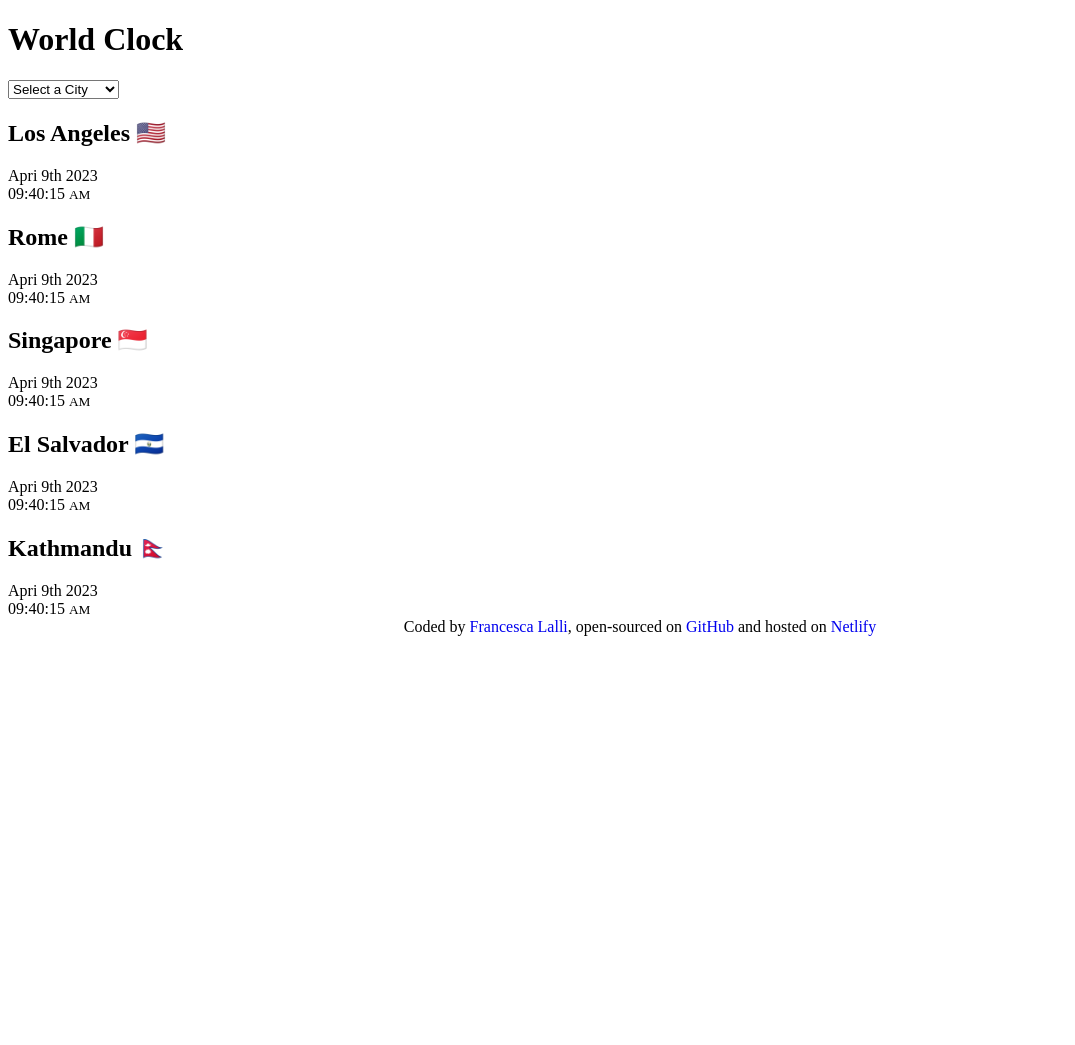
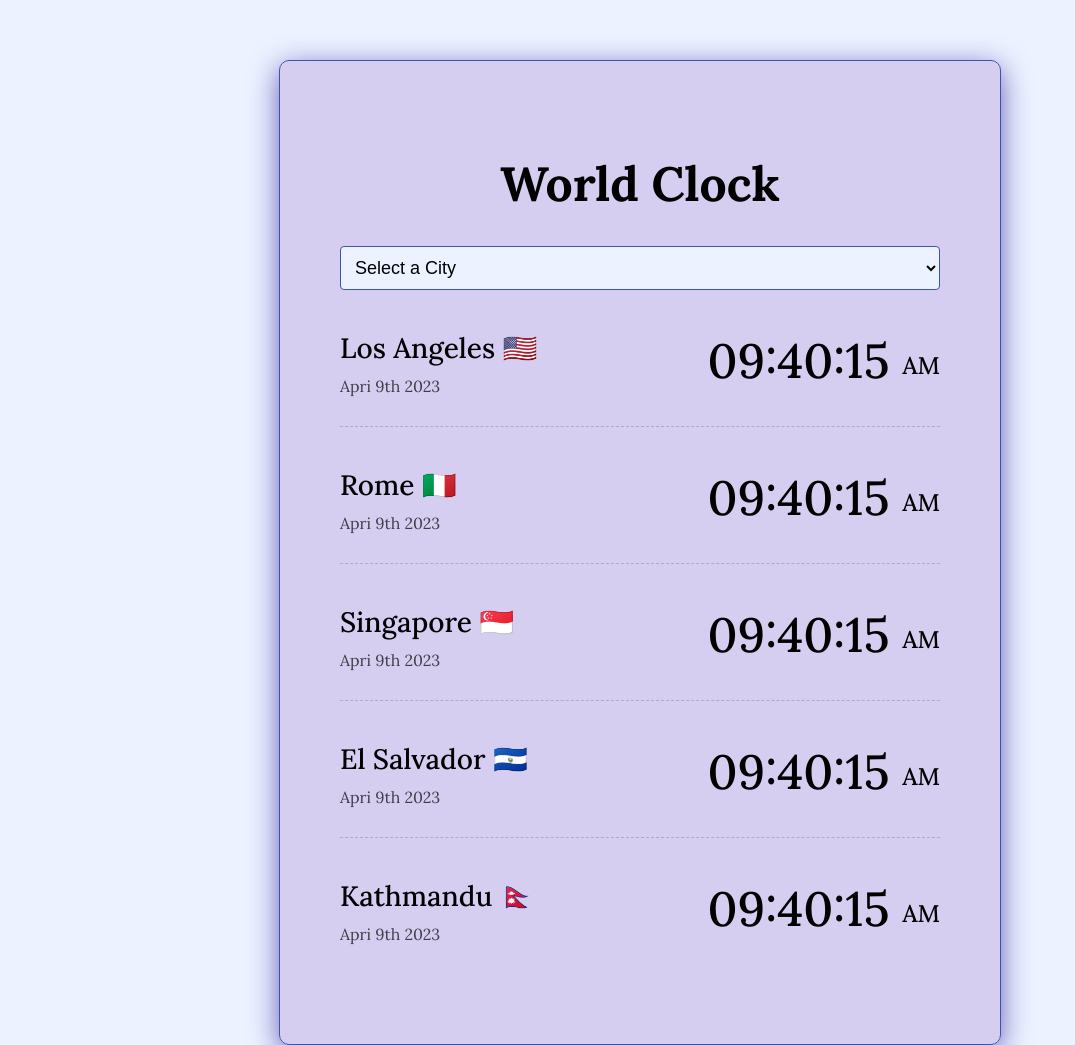
Before and after one commit to Flall/world-clock-app, a plain HTML site: page index.html in a window 1280 px wide. Shown: the top 1045 px of the page, without its empty margins (0-1075 px from the left). Before the commit the page ends 800 px from the top, so only its background shows below. Drawn offline with nearby package versions, Linux system fonts and the light colour scheme.

Commit message:
Project styled

```diff
--- a/src/style.css
+++ b/src/style.css
@@ -1,6 +1,77 @@
+body {
+  background-color: #ecf2ff;
+  font-family: "Lora", serif;
+}
+
+select {
+  display: block;
+  width: 100%;
+  font-size: 18px;
+  padding: 10px;
+  border-radius: 4px;
+  background: #ecf2ff;
+  border: 1px solid #3e54ac;
+}
+
+h1 {
+  text-align: center;
+  font-size: 48px;
+}
+
+h2 {
+  margin: 0 0 10px;
+  font-size: 28px;
+  font-weight: 500;
+}
+
+.container {
+  max-width: 600px;
+  margin: 60px auto;
+  background: rgba(191, 172, 226, 0.5);
+  padding: 60px;
+  box-shadow: 0px 7px 29px 0px rgba(101, 93, 187);
+  border-radius: 10px;
+  border: 1px solid #3e54ac;
+}
+
+.city {
+  display: flex;
+  margin: 10px 0;
+  justify-content: space-between;
+  padding: 30px 0;
+  border-bottom: 1px dashed rgba(62, 84, 172, 0.3);
+}
+
+.city:last-child {
+  border: none;
+}
+
+.date {
+  opacity: 0.7;
+}
+
+.time {
+  font-size: 48px;
+  font-weight: 500;
+}
+
+.time small {
+  font-size: 24px;
+  vertical-align: middle;
+  line-height: 36px;
+}
 footer {
   text-align: center;
+  font-size: 18px;
+  color: rgba(0, 0, 0, 0.6);
 }
 footer a {
   text-decoration: none;
+  color: #3e54ac;
+  transition: all 100ms ease-in-out;
 }
+
+footer a:hover {
+  color: #e11299;
+  font-size: 20px;
+}
```
